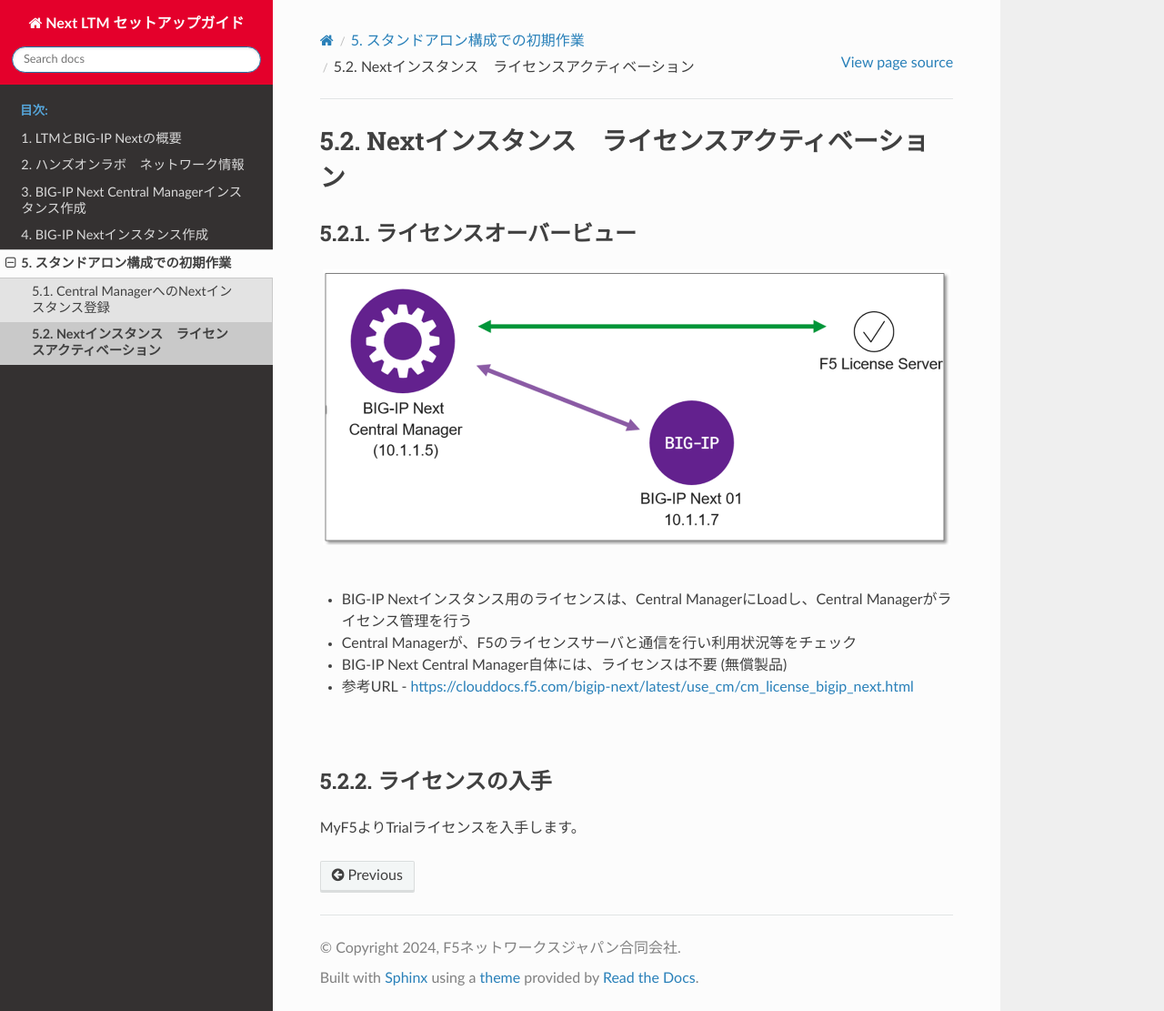
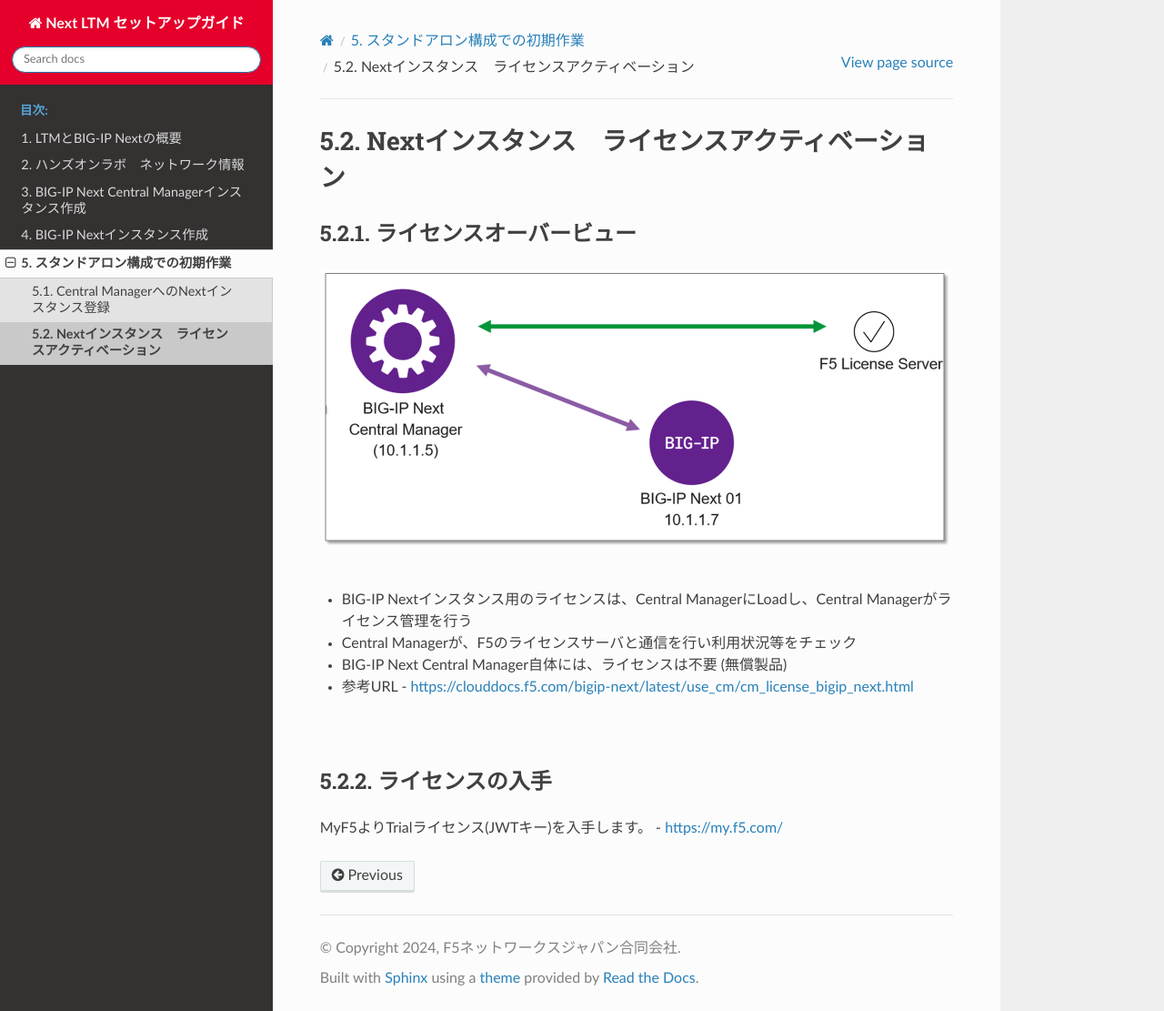
Before and after one commit to BeF5/f5j-easy-setup-next-ltm, a Sphinx documentation site: the page built from docs/content05/module02/module02.rst, in a window 1280 px wide and 1111 px high. Shown: the whole window at 91% size. Built offline with Sphinx 7.4.7 and the Read the Docs theme 2.0.0, drawn with Linux system fonts in a browser that asks for light colours.

Commit message:
Update module02.rst

```diff
--- a/docs/content05/module02/module02.rst
+++ b/docs/content05/module02/module02.rst
@@ -18,4 +18,5 @@ Nextインスタンス　ライセンスアクティベーション
 ライセンスの入手
 --------------------------------------
 
-MyF5よりTrialライセンスを入手します。
+MyF5よりTrialライセンス(JWTキー)を入手します。
+- https://my.f5.com/
```
